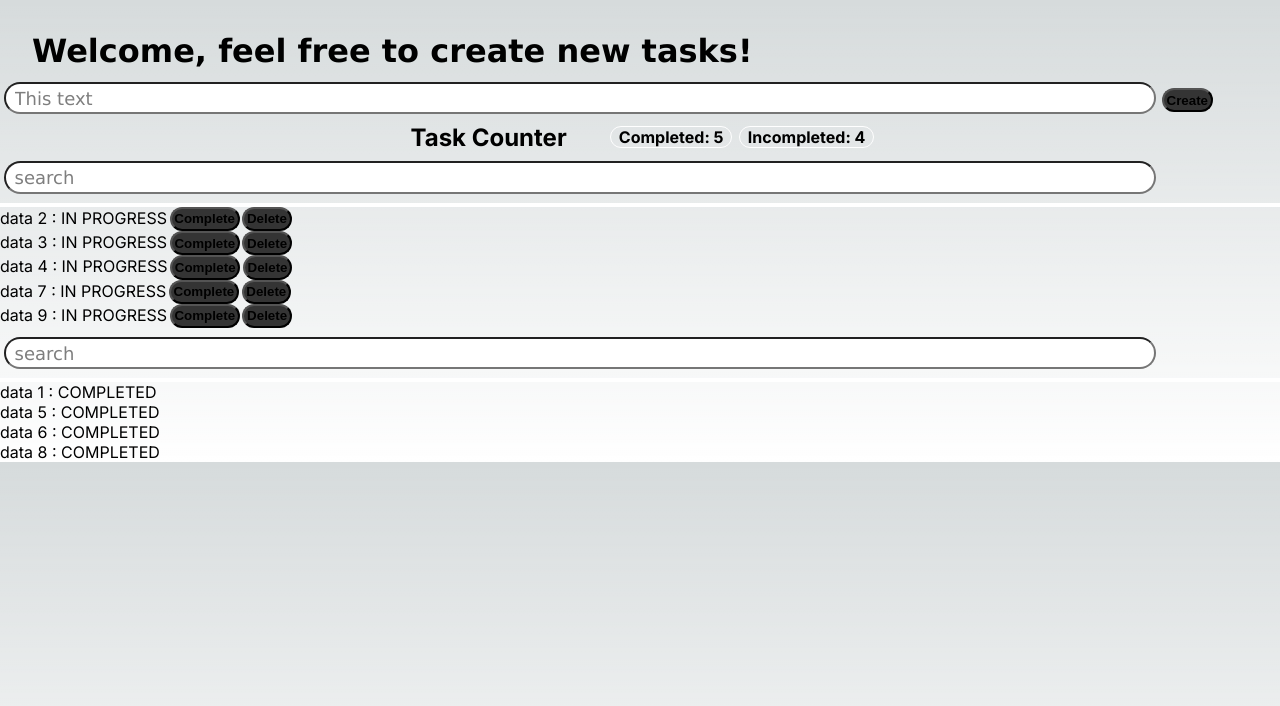
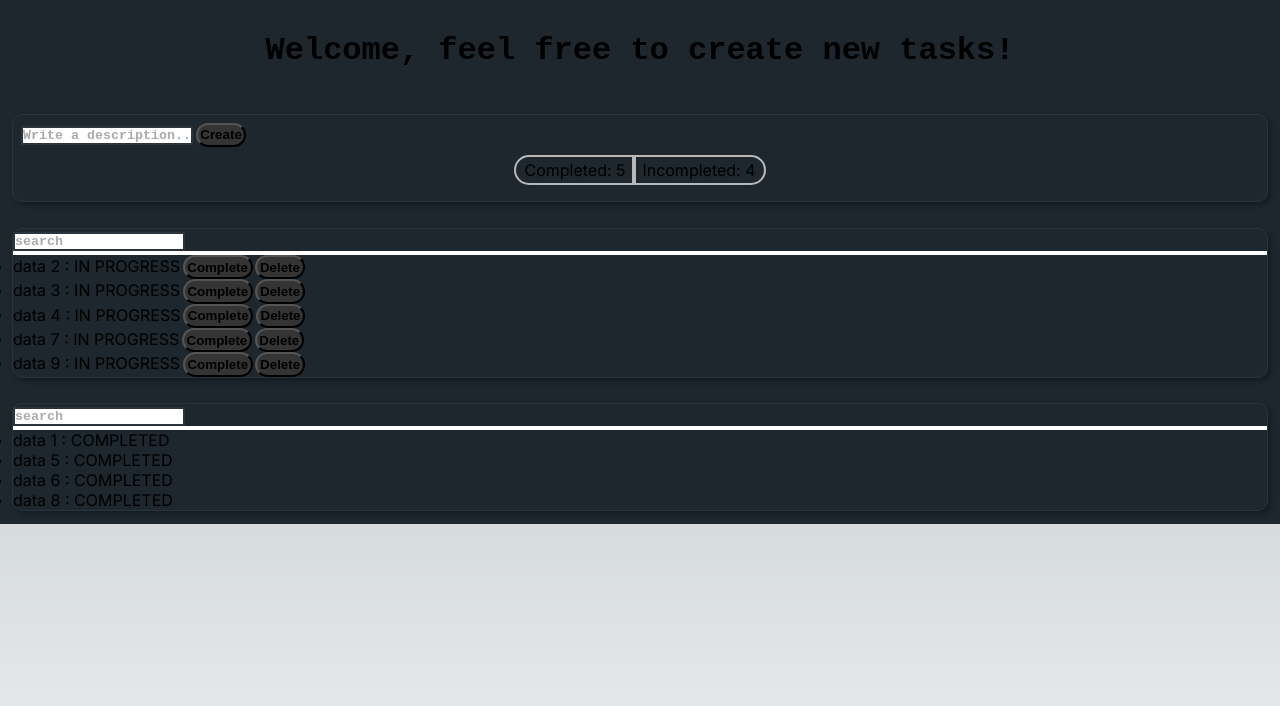
Before and after one commit to veraAlan/PWA-RIA-React, a Next.js app in the folder tp1-react/: page / in a window 1280 px wide. Shown: the top 706 px of the page. Built offline with nearby package versions, Linux system fonts and the light colour scheme.

Commit message:
style
Adding final style

```diff
--- a/tp1-react/src/app/components/Counter/Counter.jsx
+++ b/tp1-react/src/app/components/Counter/Counter.jsx
@@ -7,10 +7,7 @@ export default function Counter() {
    const complete = useContext(TaskContext).length - incomplete;
 
    return (<div className={counter.counter}>
-      <span> Task Counter </span>
-      <div className={counter.divValues}>
-         <span className={counter.value}>Completed: {complete}</span>
-         <span className={counter.value}>Incompleted: {incomplete}</span>
-      </div>
-   </div >);
+      <span className={counter.pill}>Completed: {complete}</span>
+      <span className={counter.pill}>Incompleted: {incomplete}</span>
+   </div>);
 }
--- a/tp1-react/src/app/components/Counter/Counter.module.css
+++ b/tp1-react/src/app/components/Counter/Counter.module.css
@@ -4,24 +4,16 @@
    justify-content: center;
 }
 
-.counter>:nth-child(1) {
-   width: fit-content;
-   padding: 0 1em;
-   font-size: 1.5em;
-   font-weight: 700;
+.pill {
+   border: 2px solid var(--border-btn-pill);
+   padding: 0.2em 0.5em;
+   margin: 0 -0.1em 1em -0.1em;
 }
 
-.divValues {
-   margin: 0.2em 1em;
+.counter>:nth-child(1) {
+   border-radius: 20px 0 0 20px;
 }
 
-.value {
-   margin: 0.2em 0.2em;
-   width: fit-content;
-   height: fit-content;
-   border: 1px solid white;
-   border-radius: 20px;
-   padding: 0 0.5em;
-   font-size: 1em;
-   font-weight: 700;
+.counter>:nth-child(2) {
+   border-radius: 0 20px 20px 0;
 }
--- a/tp1-react/src/app/components/CreateTask/CreateTask.jsx
+++ b/tp1-react/src/app/components/CreateTask/CreateTask.jsx
@@ -2,6 +2,7 @@ import { useContext, useState } from "react";
 import { TaskDispatchContext } from "../TaskContext/TaskContext";
 import Input from "../Input/Input";
 import Button from "../Button/Button";
+import create from "./CreateTask.module.css";
 
 let nextId = 9;
 
@@ -9,12 +10,14 @@ export default function CreateTask() {
     const dispatch = useContext(TaskDispatchContext);
     const [inputValue, setInputValue] = useState('');
 
-    return (<div>
-        <Input placeholder="This text"
+    return (<div className={create.container}>
+        <Input placeholder="Write a description..."
+            className={create.input}
             value={inputValue}
             onChangeHandler={e => setInputValue(e.target.value)}
         />
         <Button text="Create"
+            className={create.btn}
             onClickFn={() => {
                 setInputValue('');
                 dispatch({
--- /dev/null
+++ b/tp1-react/src/app/components/CreateTask/CreateTask.module.css
@@ -0,0 +1,8 @@
+.container {
+   width: 100%;
+   padding: 0.5em;
+}
+
+.input {
+   border-radius: 20px 0 0 20px;
+}
--- a/tp1-react/src/app/components/Input/Input.module.css
+++ b/tp1-react/src/app/components/Input/Input.module.css
@@ -1,17 +1,9 @@
-.input,
-.input::placeholder {
-   font-family: Verdana, Geneva, Tahoma, sans-serif;
-   font-size: large;
-   font-weight: normal;
-}
-
 .input {
-   margin: 0.5em 0.2em;
-   border-radius: 20px;
-   padding: 0.2em 0.5em;
-   width: 90%;
+   font-family: var(--font-family);
+   font-weight: bold;
+   border: 2px solid var(--border-input);
 }
 
 .input::placeholder {
-   color: rgb(126, 126, 126);
+   color: var(--text-gray);
 }
--- a/tp1-react/src/app/components/TaskList/TaskList.jsx
+++ b/tp1-react/src/app/components/TaskList/TaskList.jsx
@@ -8,10 +8,7 @@ export default function TodoList({ completed }) {
     const tasksLoaded = useContext(TaskContext);
     if (tasksLoaded.length) {
         const tasks = tasksLoaded.filter((task) => task.completed === completed);
-        // console.log(tasks);
-        // console.log("Este es taskLoaded: ");
-        console.log(tasksLoaded);
-    if(tasks[0] == null){
+        if (tasks[0] == null) {
             return <Title text="There are no tasks."></Title>
 
         } else {
--- a/tp1-react/src/app/components/Title/Title.module.css
+++ b/tp1-react/src/app/components/Title/Title.module.css
@@ -1,4 +1,9 @@
+/* Mobile Style */
 .title {
-   font-family: Verdana, Geneva, Tahoma, sans-serif;
-   padding: 1em 1em 0.1em 1em;
+   font-family: var(--font-family);
+   font-size: 2em;
+   margin: 1em 0;
+   text-align: center;
 }
+
+/* Desktop Style */
--- a/tp1-react/src/app/globals.css
+++ b/tp1-react/src/app/globals.css
@@ -9,35 +9,58 @@
   --background-start-rgb: 214, 219, 220;
   --background-end-rgb: 255, 255, 255;
 
-  --primary-glow: conic-gradient(
-    from 180deg at 50% 50%,
+  --primary-glow: conic-gradient(from 180deg at 50% 50%,
       #16abff33 0deg,
       #0885ff33 55deg,
       #54d6ff33 120deg,
       #0071ff33 160deg,
-    transparent 360deg
-  );
-  --secondary-glow: radial-gradient(
-    rgba(255, 255, 255, 1),
-    rgba(255, 255, 255, 0)
-  );
+      transparent 360deg);
+  --secondary-glow: radial-gradient(rgba(255, 255, 255, 1),
+      rgba(255, 255, 255, 0));
 
   --tile-start-rgb: 239, 245, 249;
   --tile-end-rgb: 228, 232, 233;
-  --tile-border: conic-gradient(
-    #00000080,
+  --tile-border: conic-gradient(#00000080,
       #00000040,
       #00000030,
       #00000020,
       #00000010,
       #00000010,
-    #00000080
-  );
+      #00000080);
 
   --callout-rgb: 238, 240, 241;
   --callout-border-rgb: 172, 175, 176;
   --card-rgb: 180, 185, 188;
   --card-border-rgb: 131, 134, 135;
+
+  /* Set values */
+  /* Fonts */
+  --font-family: 'Courier New', Courier, monospace;
+  --font-family-mono: 'Trebuchet MS', 'Lucida Sans Unicode', 'Lucida Grande', 'Lucida Sans', Arial, sans-serif;
+
+  /* Background colors */
+  --bg-home: #0f1c27ff;
+  --bg-container: #1e272eff;
+  --shadow-container: #131c24ff;
+  --bg-input: #353f46ff;
+  --bg-btn-pill: #212e37ff;
+  --bg-task: #161f25ff;
+  --bg-complete-btn: #086745ff;
+  --bg-delete-btn: #68082fff;
+  --bg-done-task: #161f25ff;
+
+  /* Borders */
+  --border-container: #2b343bff;
+  --border-input: #2b343bff;
+  --border-btn-pill: #b8b8b8ff;
+  --border-task: #313820ff;
+  --border-complete-btn: #b8b8b8ff;
+  --border-delete-btn: #b8b8b8ff;
+  --border-done-task: #015034ff;
+
+  /* Text */
+  --text-white: #ffffffff;
+  --text-gray: #abababff;
 }
 
 @media (prefers-color-scheme: dark) {
@@ -47,24 +70,20 @@
     --background-end-rgb: 0, 0, 0;
 
     --primary-glow: radial-gradient(rgba(1, 65, 255, 0.4), rgba(1, 65, 255, 0));
-    --secondary-glow: linear-gradient(
-      to bottom right,
+    --secondary-glow: linear-gradient(to bottom right,
         rgba(1, 65, 255, 0),
         rgba(1, 65, 255, 0),
-      rgba(1, 65, 255, 0.3)
-    );
+        rgba(1, 65, 255, 0.3));
 
     --tile-start-rgb: 2, 13, 46;
     --tile-end-rgb: 2, 5, 19;
-    --tile-border: conic-gradient(
-      #ffffff80,
+    --tile-border: conic-gradient(#ffffff80,
         #ffffff40,
         #ffffff30,
         #ffffff20,
         #ffffff10,
         #ffffff10,
-      #ffffff80
-    );
+        #ffffff80);
 
     --callout-rgb: 20, 20, 20;
     --callout-border-rgb: 108, 108, 108;
@@ -87,12 +106,9 @@ body {
 
 body {
   color: rgb(var(--foreground-rgb));
-  background: linear-gradient(
-      to bottom,
+  background: linear-gradient(to bottom,
       transparent,
-      rgb(var(--background-end-rgb))
-    )
-    rgb(var(--background-start-rgb));
+      rgb(var(--background-end-rgb))) rgb(var(--background-start-rgb));
 }
 
 a {
--- a/tp1-react/src/app/layout.js
+++ b/tp1-react/src/app/layout.js
@@ -4,8 +4,7 @@ import "./globals.css";
 const inter = Inter({ subsets: ["latin"] });
 
 export const metadata = {
-  title: "Create Next App",
-  description: "Generated by create next app",
+  title: "ToDo List"
 };
 
 export default function RootLayout({ children }) {
--- a/tp1-react/src/app/pages/Home/Home.js
+++ b/tp1-react/src/app/pages/Home/Home.js
@@ -26,9 +26,10 @@ export default function Home() {
    const [tasks, dispatch] = useReducer(taskReducer, initialTasks);
 
    return (
-      <TaskContext.Provider value={tasks} className={style.base}>
+      <TaskContext.Provider value={tasks}>
          <TaskDispatchContext.Provider value={dispatch}>
-            <Title text="Welcome, feel free to create new tasks!" />
+            <div className={style.container}>
+               <Title text="Welcome, feel free to create new tasks!" className={style.title} />
                <div className={style.containerItem}>
                   <CreateTask />
                   <Counter />
@@ -40,6 +41,7 @@ export default function Home() {
                <div className={style.containerItem}>
                   <Search completed={true} />
                   <TaskList completed={true} />
+               </div>
             </div>
          </TaskDispatchContext.Provider>
       </TaskContext.Provider>
@@ -62,6 +64,8 @@ function taskReducer(tasks, action) {
          });
       case 'delete':
          return tasks.filter((task) => task.id !== action.id);
+      case 'search':
+         return '';
       default: {
          throw Error('Unknown action: ' + action.type);
       }
--- a/tp1-react/src/app/pages/Home/Home.module.css
+++ b/tp1-react/src/app/pages/Home/Home.module.css
@@ -1,10 +1,15 @@
-.createTask {
-   border: 1px solid white;
-   padding: 1em;
+.container {
    display: flex;
-   flex-wrap: nowrap;
+   flex-direction: column;
+   align-items: center;
+   background-color: var(--bg-container);
 }
 
-.text {
-   font-family: Verdana, Geneva, Tahoma, sans-serif;
+.containerItem {
+   width: calc(100% - 1.5em);
+   border: 1px solid var(--border-container);
+   box-shadow: 3px 3px 5px 0px var(--shadow-container);
+   background-color: var(--bg-container);
+   border-radius: 10px;
+   margin: 0.8em 1.5em;
 }
```
Lines whose indentation alone changed are shown as unchanged.
